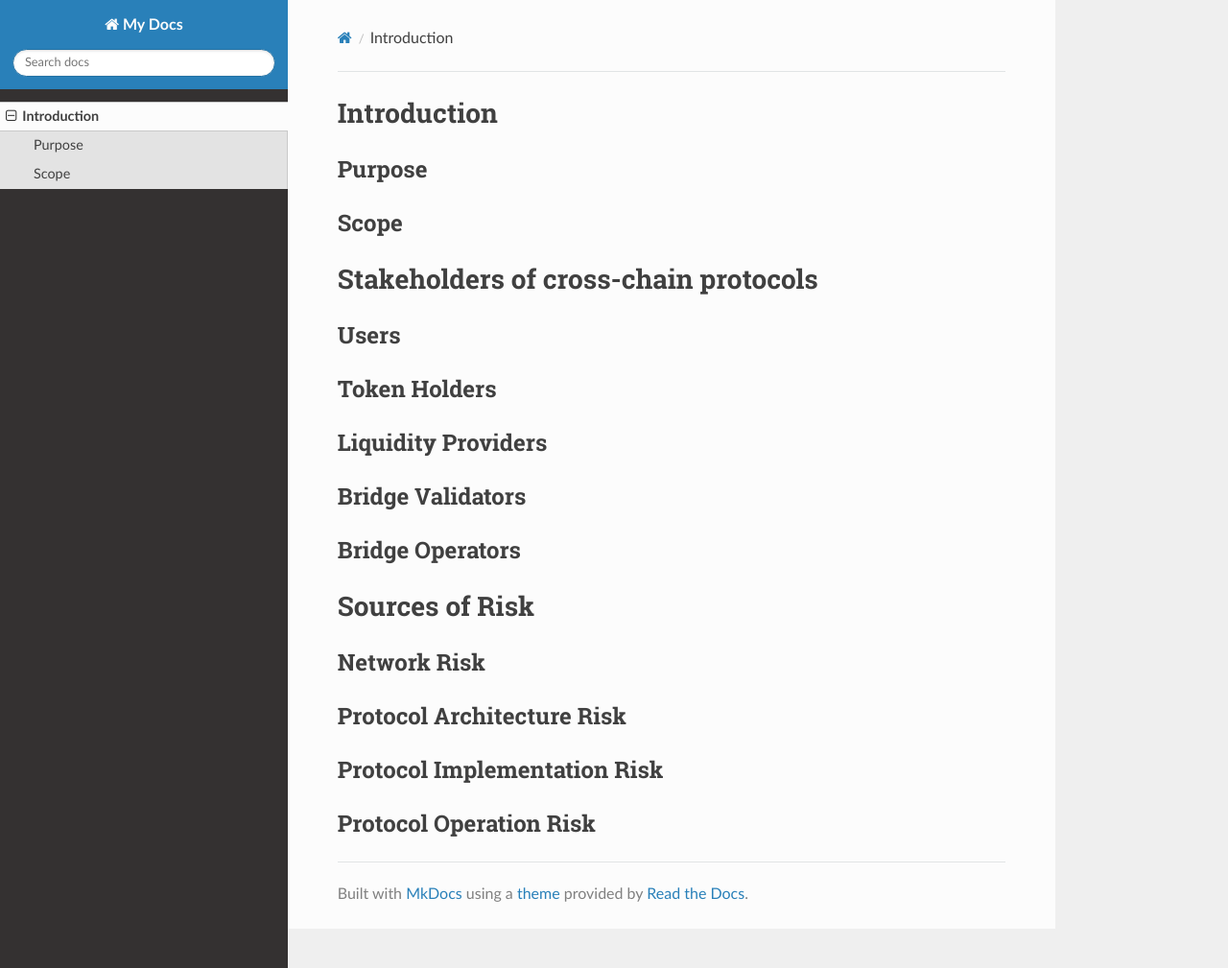
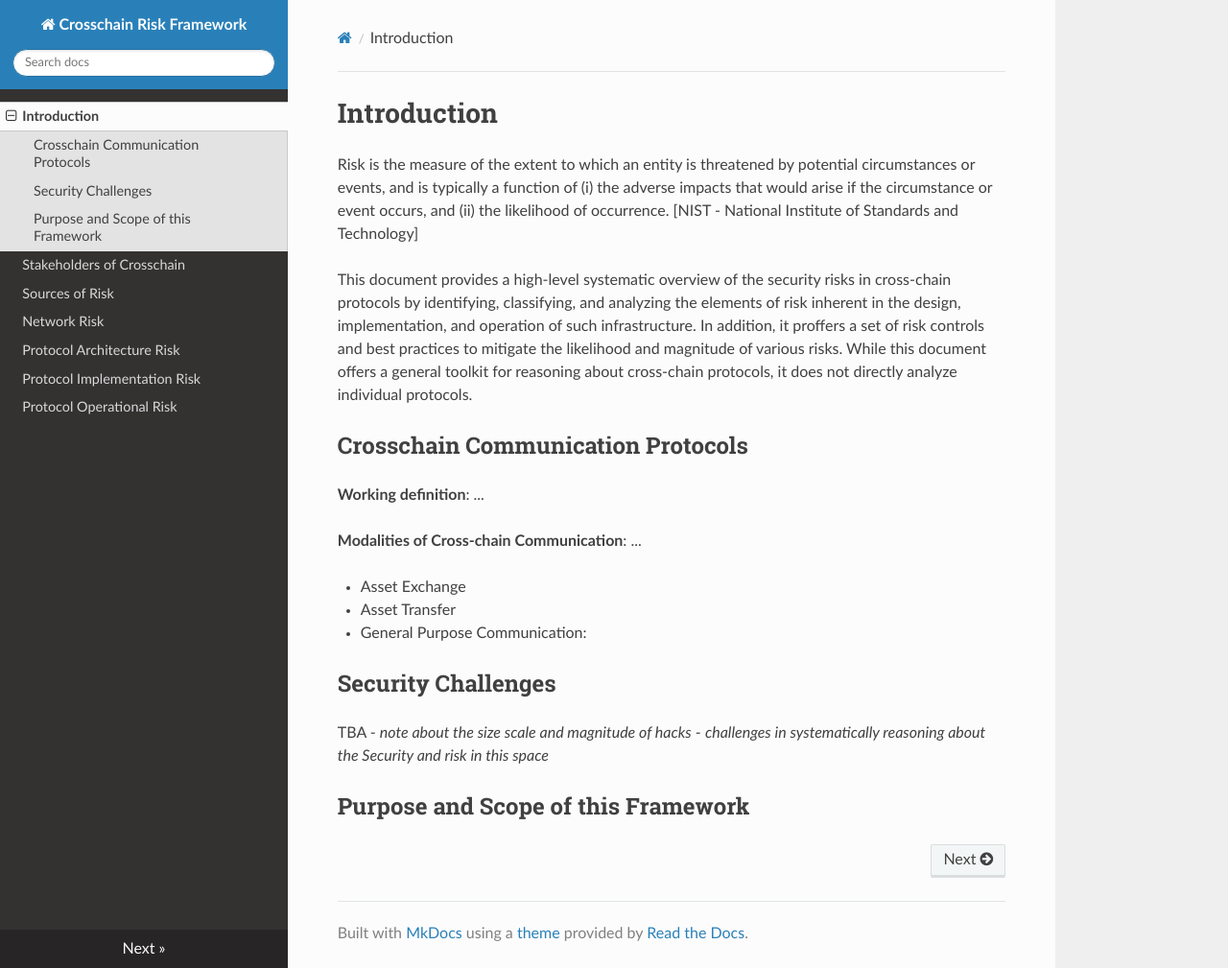
Before and after one commit to ermyas/ermyas.github.io, an MkDocs documentation site: the page built from docs/index.md, in a window 1280 px wide and 1009 px high. Shown: the whole window at 96% size. Built offline with MkDocs 1.6.1, drawn with Linux system fonts in a browser that asks for light colours; nearby versions of some CDN libraries.

Commit message:
add more structure

```diff
--- a/docs/index.md
+++ b/docs/index.md
@@ -1,16 +1,23 @@
 # Introduction
-## Purpose
-## Scope
+Risk is the measure of the extent to which an entity is threatened by potential circumstances or events, and is typically a function of (i) the adverse impacts that would arise if the circumstance or event occurs, and (ii) the likelihood of occurrence.  [NIST - National Institute of Standards and Technology]
 
-# Stakeholders of cross-chain protocols
-## Users
-## Token Holders
-## Liquidity Providers
-## Bridge Validators
-## Bridge Operators
+This document provides a high-level systematic overview of the security risks in cross-chain protocols by identifying, classifying, and analyzing the elements of risk inherent in the design, implementation, and operation of such infrastructure. In addition, it proffers a set of risk controls and best practices to mitigate the likelihood and magnitude of various risks. While this document offers a general toolkit for reasoning about cross-chain protocols, it does not directly analyze individual protocols.
 
-# Sources of Risk
-## Network Risk
-## Protocol Architecture Risk
-## Protocol Implementation Risk
-## Protocol Operation Risk
+## Crosschain Communication Protocols
+
+**Working definition**: ...
+
+**Modalities of Cross-chain Communication**: ...
+
+- Asset Exchange
+
+- Asset Transfer
+
+- General Purpose Communication:
+
+## Security Challenges
+TBA
+- _note about the size scale and magnitude of hacks_
+- _challenges in systematically reasoning about the Security and risk in this space_
+
+## Purpose and Scope of this Framework
--- a/index.html
+++ b/index.html
@@ -22,8 +22,6 @@
         <div class="navbar fixed-top navbar-expand-lg navbar-dark bg-primary">
             <div class="container">
                 <a class="navbar-brand" href=".">My Docs</a>
-
-                <!-- Expanded navigation -->
                 <div id="navbar-collapse" class="navbar-collapse collapse">
 
                     <ul class="nav navbar-nav ml-auto">
--- a/mkdocs.yml
+++ b/mkdocs.yml
@@ -1,2 +1,10 @@
-site_name: My Docs
+site_name: Crosschain Risk Framework
 theme: readthedocs
+nav:
+  - Introduction: "index.md"
+  - Stakeholders of Crosschain: "stakeholders.md"
+  - Sources of Risk: "sources-of-risk.md"
+  - Network Risk: ""
+  - Protocol Architecture Risk: ""
+  - Protocol Implementation Risk: ""
+  - Protocol Operational Risk: ""
```
Also changed, not shown: docs/sources-of-risk.md (added, +31 -0 lines), docs/stakeholders.md (added, +17 -0 lines).
